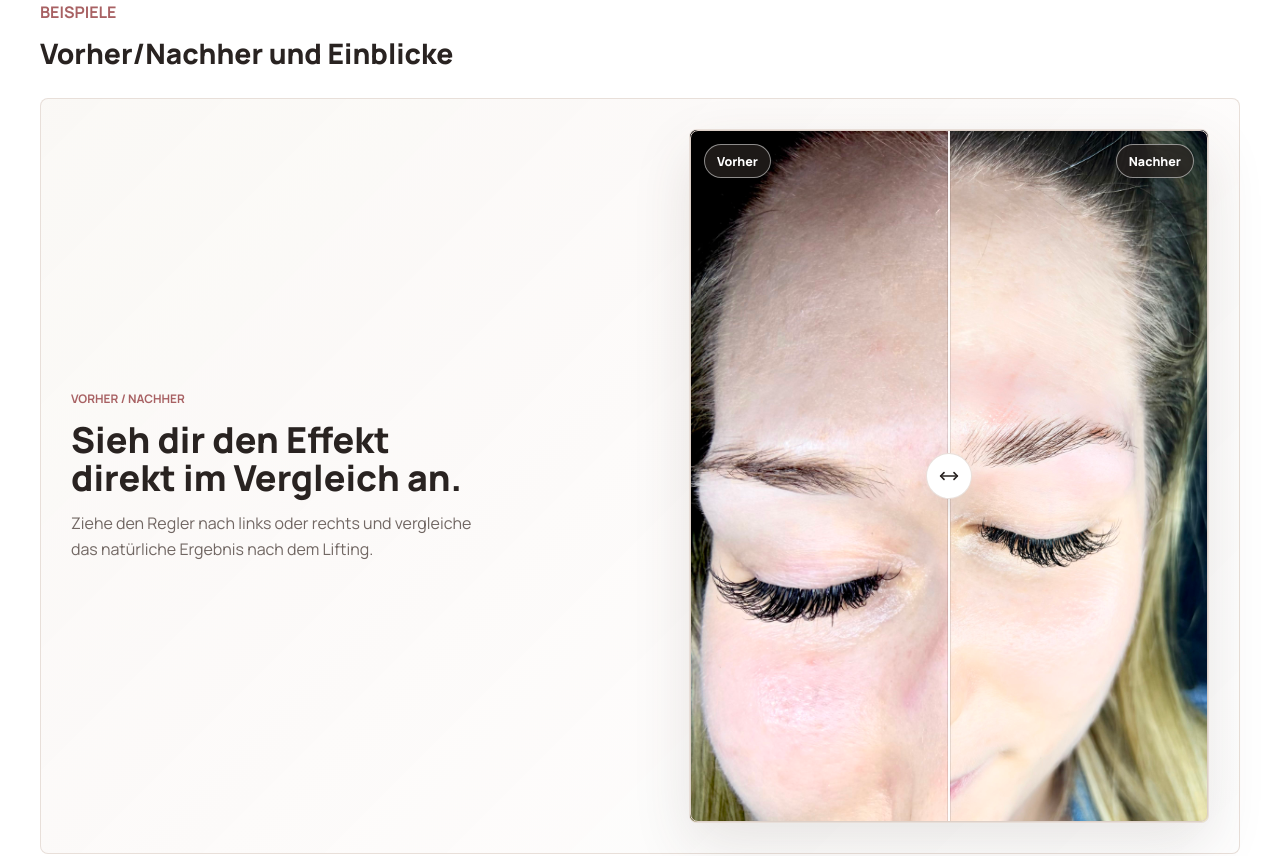
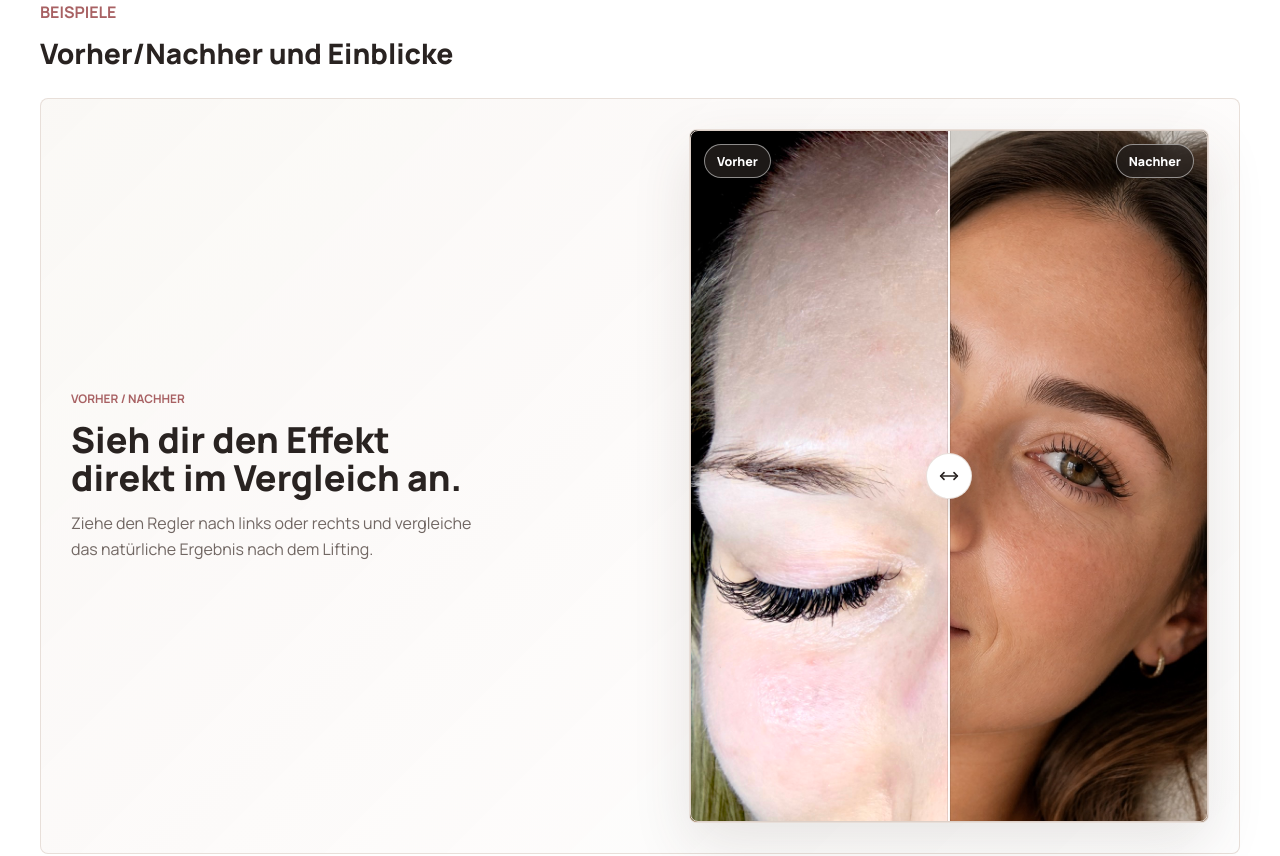
Before and after one commit to JBD-GER/liftlounge, a React (Vite) app: page / in a window 1280 px wide. Shown: the part 960-1816 px from the top of the page. Built offline with nearby package versions, Linux system fonts and the light colour scheme.

Commit message:
Update before-after slider after image

```diff
--- a/src/components/BeforeAfterSlider.jsx
+++ b/src/components/BeforeAfterSlider.jsx
@@ -26,16 +26,17 @@ export default function BeforeAfterSlider() {
       >
         <img
           className="before-after-image"
-          src="/images/nachher1.jpeg"
-          alt="Nachher-Aufnahme nach dem Lash und Brow Lifting"
-          width="3840"
-          height="5120"
+          src="/images/model-2.jpg"
+          alt="Allgemeines LiftLounge Ergebnis mit gepflegten Wimpern und Augenbrauen"
+          width="1800"
+          height="1350"
           loading="eager"
           fetchPriority="high"
           decoding="async"
         />
         <div className="before-after-image-overlay">
           <img
+            className="before-after-before-image"
             src="/images/vorher1.jpeg"
             alt="Vorher-Aufnahme vor dem Lash und Brow Lifting"
             width="3024"
--- a/src/styles/index.css
+++ b/src/styles/index.css
@@ -1240,6 +1240,9 @@ p {
 .before-after-image-overlay img {
   object-fit: cover;
   object-position: center;
+}
+
+.before-after-before-image {
   transform: rotate(90deg) scale(1.36);
 }
 
```
